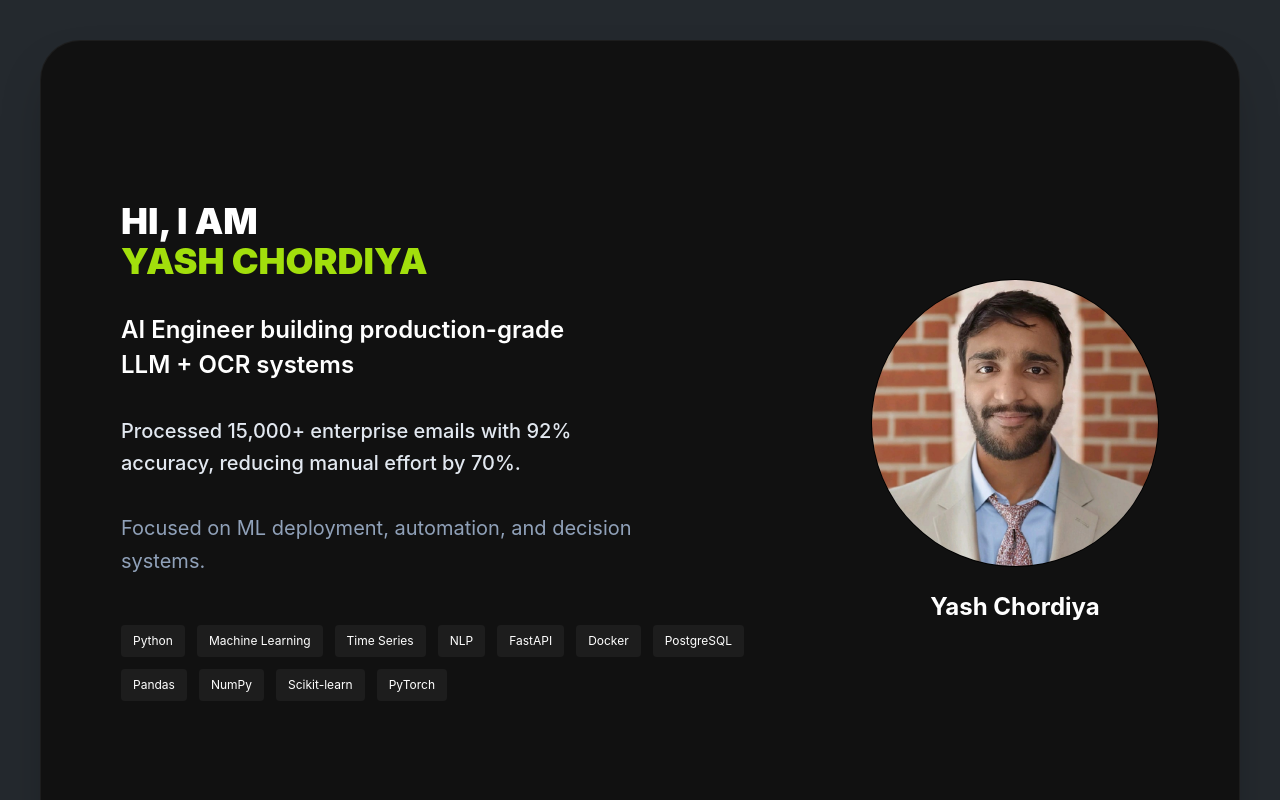
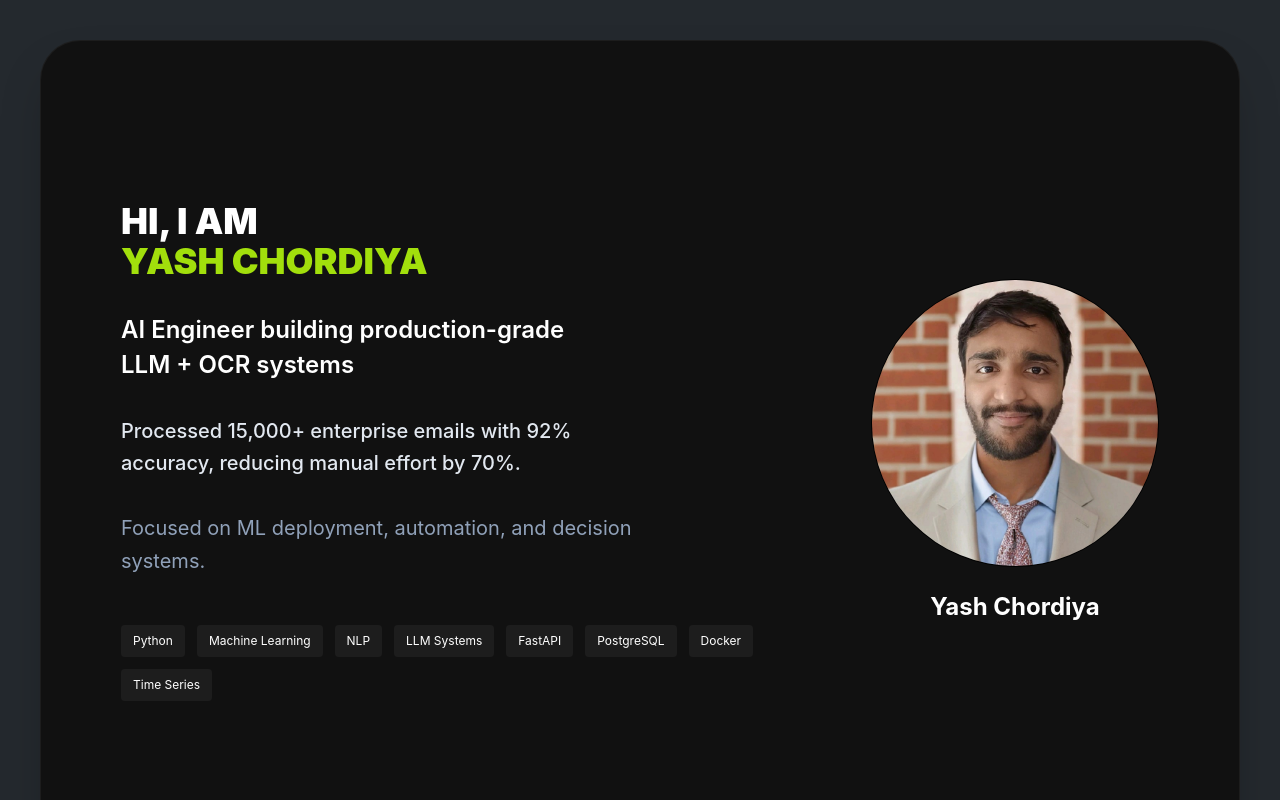
Before and after one commit to yashchordiya07/yash-portfolio, a React (Vite) app: page / in a window 1280 px wide. Shown: the top 800 px of the page. Built offline with nearby package versions, Linux system fonts and the light colour scheme.

Commit message:
ui and content improvements

```diff
--- a/src/components/Hero.jsx
+++ b/src/components/Hero.jsx
@@ -9,10 +9,15 @@ const Hero = ({ socials, primaryColor }) => {
   ];
 
   const skills = [
-    "Python", "Machine Learning", "Time Series", "NLP",
-    "FastAPI", "Docker", "PostgreSQL",
-    "Pandas", "NumPy", "Scikit-learn", "PyTorch"
-  ];
+  "Python",
+  "Machine Learning",
+  "NLP",
+  "LLM Systems",
+  "FastAPI",
+  "PostgreSQL",
+  "Docker",
+  "Time Series"
+];
 
   const [index, setIndex] = useState(0);
   const [fade, setFade] = useState(true);
```
